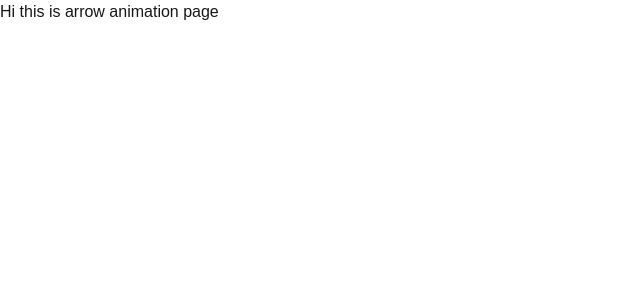
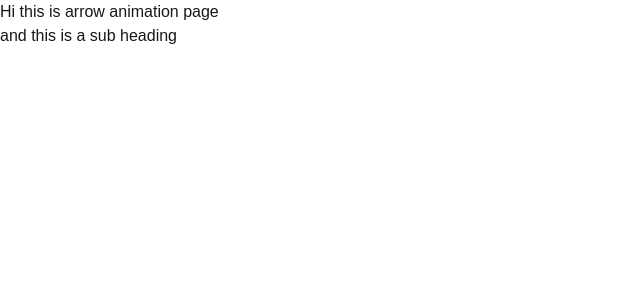
Before and after one commit to Dope-Otaku/portfolio_v4, a Next.js app in the folder portfolio_v4/: page /components/animation/ArrowAnimation in a window 1280 px wide. Shown: the top 300 px of the page, without its empty margins (0-640 px from the left). Built offline with nearby package versions, Linux system fonts and the light colour scheme.

Commit message:
added a small commit

```diff
--- a/portfolio_v4/src/app/components/animation/ArrowAnimation/page.js
+++ b/portfolio_v4/src/app/components/animation/ArrowAnimation/page.js
@@ -3,7 +3,9 @@ import React from 'react'
 const arrowAnimation = () => {
   return (
     <div>
-        <h1>Hi this is arrow animation page</h1>
+        <h1>Hi this is arrow animation page
+            <h2>and this is a sub heading</h2>
+        </h1>
     </div>
   )
 }
```
